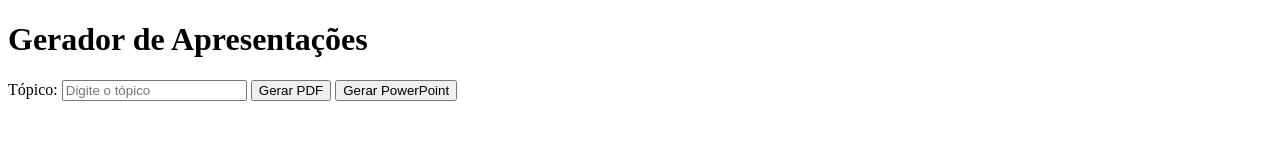
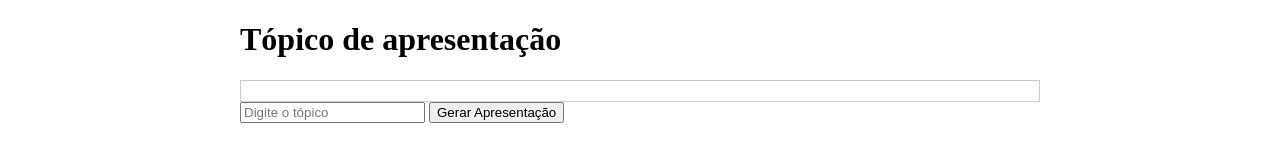
Before and after one commit to Acoonlost/I.A, a plain HTML site: page index.html in a window 1280 px wide. Drawn offline with Linux system fonts and the light colour scheme.

Commit message:
Update index.html

```diff
--- a/index.html
+++ b/index.html
@@ -3,62 +3,50 @@
 <head>
   <meta charset="UTF-8">
   <meta name="viewport" content="width=device-width, initial-scale=1.0">
-  <title>Gerador de Apresentações</title>
-  <!-- Substitua "/caminho/para/" pelo caminho real no seu servidor -->
-  <script src="https://Acoonlost.github.io/I.A-Pdf/jspdf.umd.min.js"></script>
+  <title>Apresentações Dinâmicas</title>
+  <script src="https://html2canvas.hertzen.com/dist/html2canvas.min.js"></script>
+  <style>
+    #presentation {
+      max-width: 800px;
+      margin: auto;
+    }
+  </style>
 </head>
 <body>
 
-<h1>Gerador de Apresentações</h1>
+  <div id="presentation">
+    <h1 id="topic">Tópico de apresentação</h1>
+    <div id="slide" style="border: 1px solid #ccc; padding: 10px;">
+      <!-- Conteúdo da apresentação aqui -->
+    </div>
+    <input type="text" id="topicInput" placeholder="Digite o tópico">
+    <button onclick="generatePresentation()">Gerar Apresentação</button>
+  </div>
 
-<label for="topic">Tópico:</label>
-<input type="text" id="topic" placeholder="Digite o tópico">
+  <script>
+    function generatePresentation() {
+      const topicElement = document.getElementById("topic");
+      const slideElement = document.getElementById("slide");
+      const topicInput = document.getElementById("topicInput").value;
 
-<button onclick="gerarApresentacao('pdf')">Gerar PDF</button>
-<button onclick="gerarApresentacao('pptx')">Gerar PowerPoint</button>
+      // Atualiza o tópico
+      topicElement.textContent = topicInput;
 
-<script>
-  // Move a declaração do jsPDF para o escopo global
-  let pdf;
+      // Atualiza o conteúdo do slide
+      slideElement.innerHTML = `<p>Conteúdo dinâmico para ${topicInput}</p>`;
 
-  function gerarApresentacao(formato) {
-    const topic = document.getElementById('topic').value;
+      // Gera imagem do slide usando html2canvas
+      html2canvas(slideElement).then(canvas => {
+        const imageUrl = canvas.toDataURL(); // Obtém a imagem como base64
+        const imageElement = document.createElement("img");
+        imageElement.src = imageUrl;
 
-    // Verifica se o tópico foi fornecido
-    if (!topic) {
-      alert('Por favor, forneça um tópico.');
-      return;
+        // Substitui o conteúdo do slide pela imagem gerada
+        slideElement.innerHTML = "";
+        slideElement.appendChild(imageElement);
+      });
     }
-
-    // Realiza uma solicitação HTTP para a API do Wikipedia
-    fetch(`https://en.wikipedia.org/w/api.php?action=query&format=json&list=search&srsearch=${topic}&utf8=1&origin=*`)
-      .then(response => response.json())
-      .then(data => {
-        const content = data.query.search[0].snippet || 'Nenhuma informação disponível.';
-
-        if (formato === 'pdf') {
-          // Inicializa a instância do jsPDF dentro da condição
-          pdf = new jsPDF();
-
-          // Usa o pdf global para adicionar conteúdo ao PDF
-          pdf.text(20, 20, `Tópico: ${topic}`);
-          pdf.text(20, 30, 'Informações Obtidas Automaticamente:');
-          pdf.text(20, 40, content);
-
-          // Salva o PDF como um arquivo
-          pdf.save(`${topic}_apresentacao.pdf`);
-        } else if (formato === 'pptx') {
-          alert('Desculpe, a criação de PowerPoint no navegador não é suportada neste exemplo. Isso geralmente requer um servidor.');
-        } else {
-          alert('Formato não suportado.');
-        }
-      })
-      .catch(error => {
-        console.error('Erro ao obter informações da web:', error);
-        alert('Erro ao obter informações da web. Tente novamente mais tarde.');
-      });
-  }
-</script>
+  </script>
 
 </body>
 </html>
```
